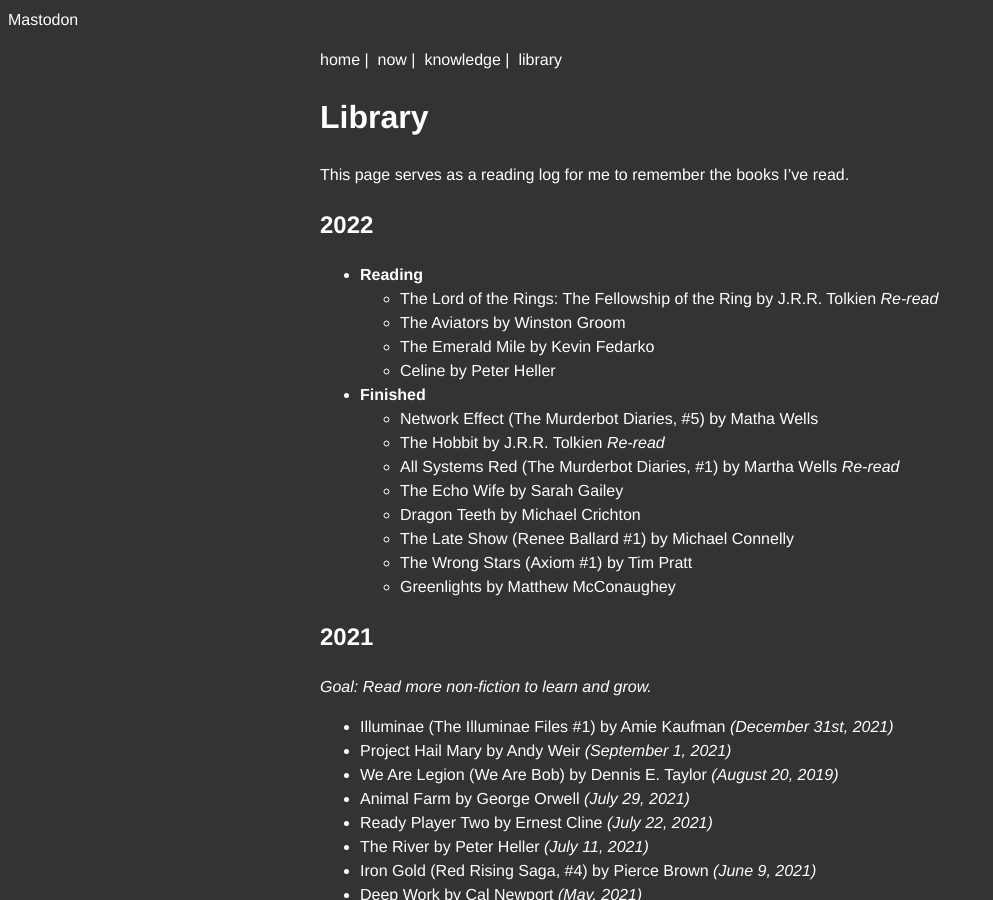
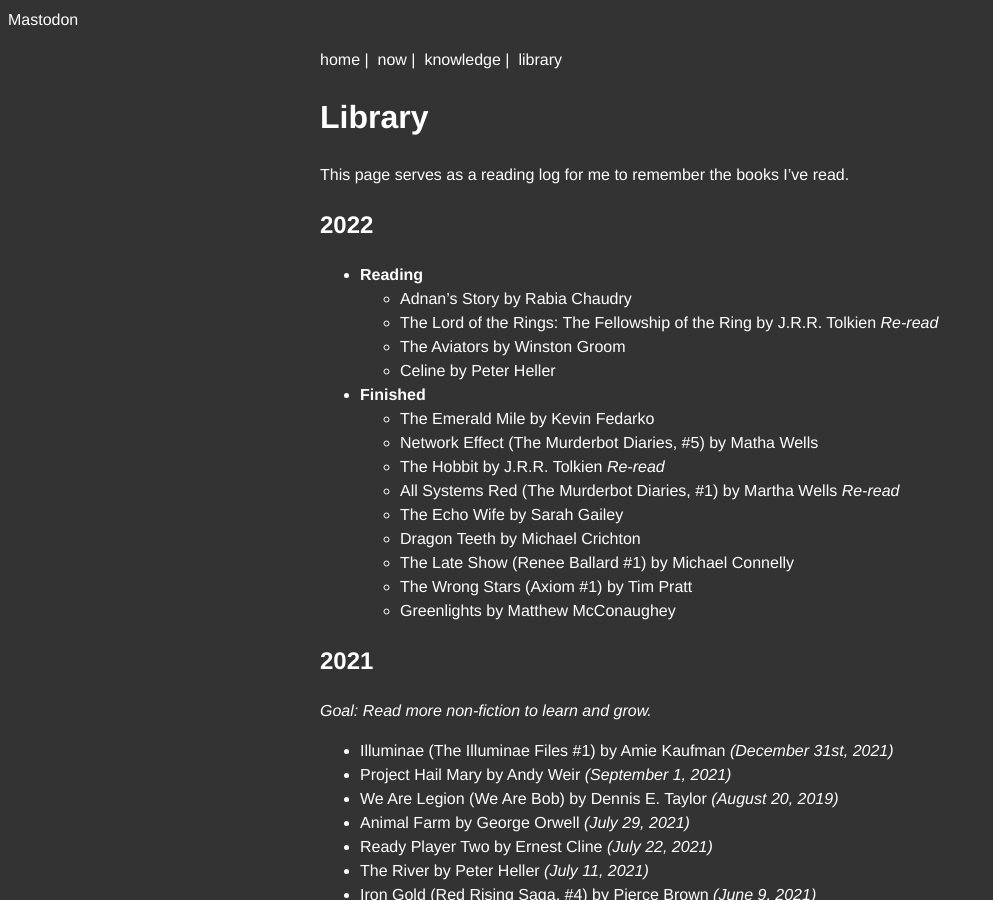
Before and after one commit to dahenson/dahenson.github.io, a Jekyll site: the page built from library.md, in a window 1280 px wide and 900 px high. Shown: the whole window, without its empty margins (0-993 px from the left). Built offline with Jekyll 4.4.1, drawn with Linux system fonts in a browser that asks for light colours.

Commit message:
Update the library

```diff
--- a/library.md
+++ b/library.md
@@ -8,11 +8,12 @@ This page serves as a reading log for me to remember the books I’ve read.
 ## 2022
 
 - **Reading**
+  - Adnan's Story by Rabia Chaudry
   - The Lord of the Rings: The Fellowship of the Ring by J.R.R. Tolkien _Re-read_
   - The Aviators by Winston Groom
-  - The Emerald Mile by Kevin Fedarko
   - Celine by Peter Heller
 - **Finished**
+  - The Emerald Mile by Kevin Fedarko
   - Network Effect (The Murderbot Diaries, #5) by Matha Wells
   - The Hobbit by J.R.R. Tolkien _Re-read_
   - All Systems Red (The Murderbot Diaries, #1) by Martha Wells _Re-read_
```
